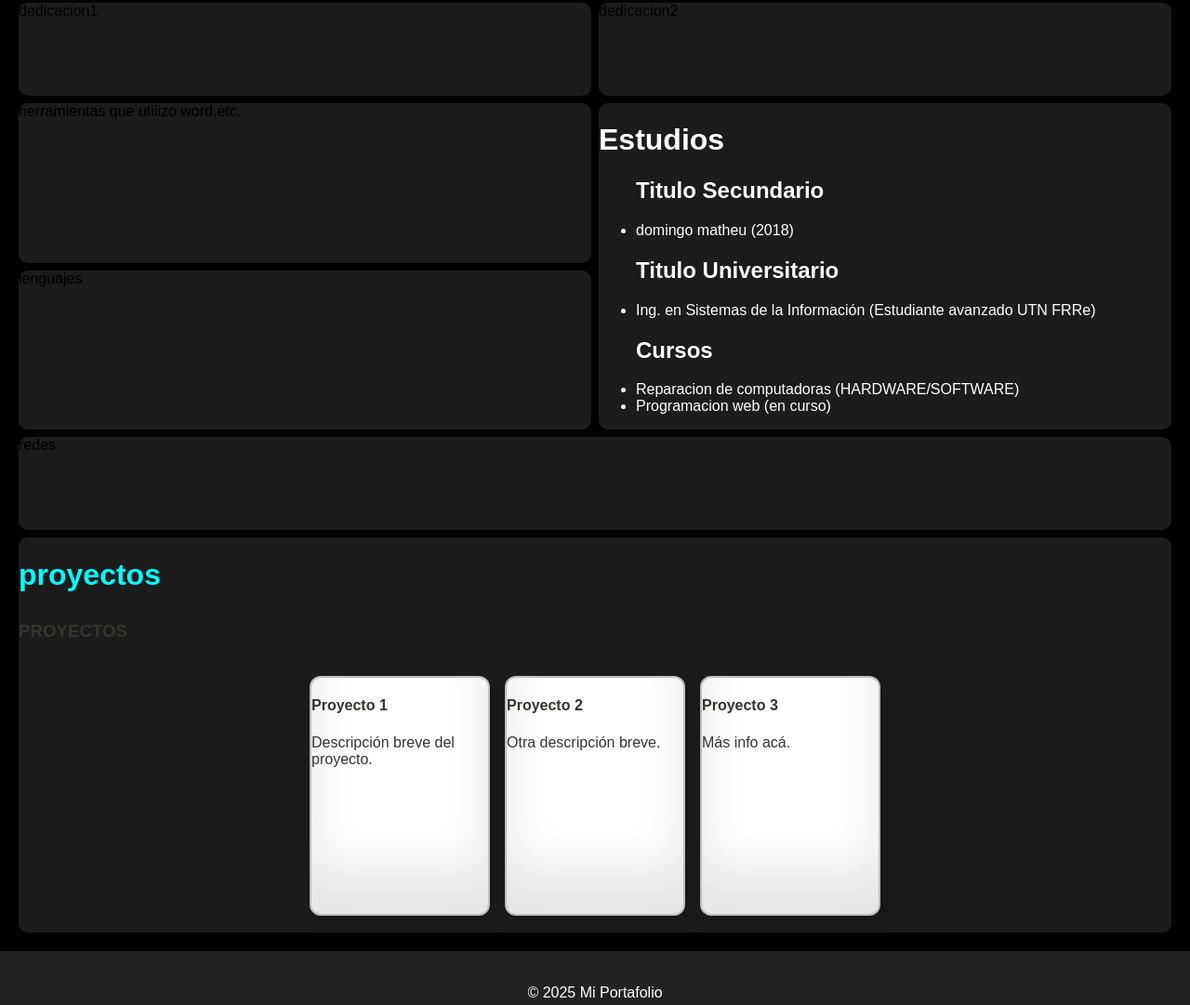
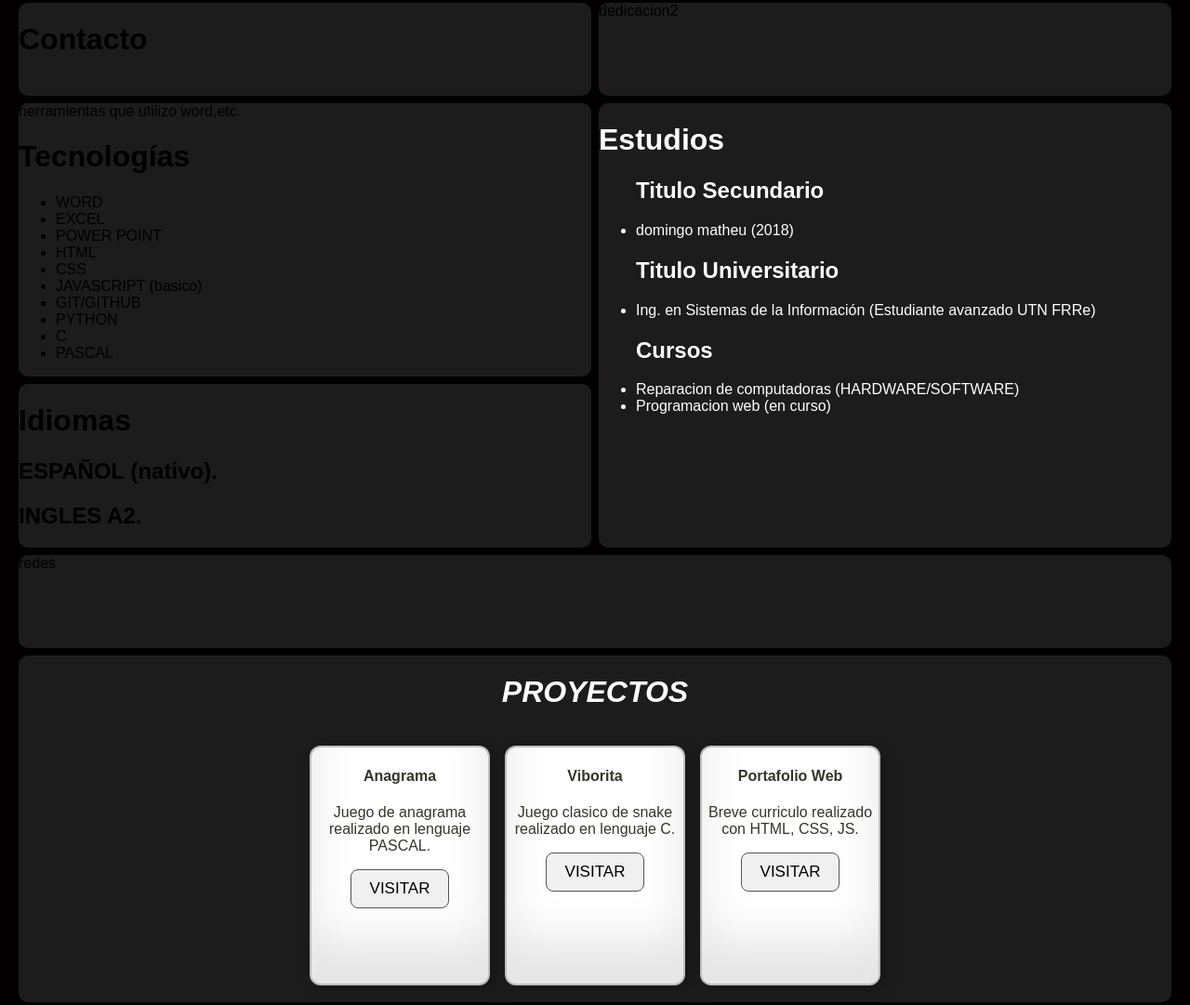
Before and after one commit to p4j3r0x/informatorio2025, a plain HTML site: page nuevoindex.html in a window 1280 px wide. Shown: the part 333-1414 px from the top of the page at 93% size. Drawn offline with Linux system fonts and the light colour scheme.

Commit message:
desvelado pero funciona

```diff
--- a/nuevoindex.html
+++ b/nuevoindex.html
@@ -8,9 +8,9 @@
 </head>
 <body>
 
-    <!-- Bienvenida con loader
+
     <section id="bienvenida">
-        <h1>¡BIENVENIDO A MI PORTAFOLIO!</h1>
+        <h1 style="text-shadow: 3px 4px 0px #7c7c7c;">¡BIENVENIDO A MI PORTAFOLIO!</h1>
         <div class="loader">
             <div class="bar1"></div>
             <div class="bar2"></div>
@@ -25,7 +25,7 @@
             <div class="bar11"></div>
             <div class="bar12"></div>
         </div>
-    </section>-->
+    </section>
 
     <!-- Navbar -->
     <header>
@@ -64,7 +64,10 @@
                     </article>
                 </div>
                  <div class="bordes div4" > <!--freelancer-->
-                    dedicacion1
+                    <div id="contenedor-contacto">
+                        <h1>Contacto</h1>
+                    </div>
+
                  </div>
                  <div class="bordes div5"  >
                     dedicacion2
@@ -83,32 +86,62 @@
                  </div>
                  <div class="bordes div7"  >
                     herramientas que utilizo word,etc.
+                    <h1>Tecnologías</h1>
+                    <ul>
+                        <li>WORD</li>
+                        <li>EXCEL</li>
+                        <li>POWER POINT</li>
+                        <li>HTML</li>
+                        <li>CSS</li>
+                        <li>JAVASCRIPT (basico)</li>
+                        <li>GIT/GITHUB</li>
+                        <li>PYTHON </li>
+                        <li>C</li>
+                        <li>PASCAL</li>
+                    </ul>
                  </div>
                  <div class="bordes div8"  >
-                    lenguajes
+                    <h1>Idiomas</h1>
+                    <div id="contenedor-idiomas">
+                        <h2>ESPAÑOL (nativo).</h2>
+                        <h2>INGLES A2. </h1>
+                    </div>
                  </div>
                  <div class="bordes div9"  >
                     redes
                  </div>
                  <div class="bordes div10"  id="proyectos"> <!--proyectos-->
-                    <h1 style="color: aqua;">proyectos</h1>
+                    <h1 style="color: rgb(255, 255, 255); text-align: center; font-style: italic;">PROYECTOS</h1>
                     <div class="texto-grande nivel3 cajitas" id="proyectos" >
-                    <h3 style="padding-top: 10px;">PROYECTOS</h3>
-                    <!-- div padre-->
-                    <div id="cartas">
+                    <!-- contenedor raiz de Proyectos/Cartas-->
+                    <div id="cartas" style="text-align: center;">
                         <div class="tarjeta">
-                        <h4>Proyecto 1</h4>
-                        <p>Descripción breve del proyecto.</p>
+
+                            <h4>Anagrama</h4>
+                        <p>Juego de anagrama realizado en lenguaje PASCAL.</p>
+                        <a href="https://github.com/p4j3r0x/ANAGRAMA-PASCAL.git" target="_blank" rel="noopener noreferrer">
+                            <button class="btn">Visitar</button>
+                        </a>
+
                     </div>
 
                     <div class="tarjeta">
-                        <h4>Proyecto 2</h4>
-                        <p>Otra descripción breve.</p>
+
+                        <h4>Viborita</h4>
+                        <p>Juego clasico de snake realizado en lenguaje C.</p>
+                        <a href="https://github.com/p4j3r0x/JUEGO-VIBORA-.-C.git" target="_blank" rel="noopener noreferrer">
+                            <button class="btn">Visitar</button>
+                        </a>
+
                     </div>
 
                     <div class="tarjeta">
-                        <h4>Proyecto 3</h4>
-                        <p>Más info acá.</p>
+
+                        <h4>Portafolio Web</h4>
+                        <p>Breve curriculo realizado con HTML, CSS, JS.</p>
+                        <a href="https://github.com/p4j3r0x/informatorio2025.git" target="_blank" rel="noopener noreferrer">
+                            <button class="btn">Visitar</button>
+                        </a>
                     </div>
 
                 </div>
--- a/nuevostyles.css
+++ b/nuevostyles.css
@@ -216,3 +216,25 @@ footer {
     transition: border-radius 0.5s cubic-bezier(0.175, 0.885, 0.32, 1.275);
     box-shadow: inset 0 -3em 3em rgba(0,0,0,0.1), 0 0  0 2px rgb(190, 190, 190),0.3em 0.3em 1em rgba(0,0,0,0.3);
 }
+
+/* BOTON */
+/* From Uiverse.io by zjssun */
+.btn {
+  padding: 10px 20px;
+  text-transform: uppercase;
+  border-radius: 8px;
+  font-size: 17px;
+  font-weight: 500;
+  color: #000;             /* TEXTO NEGRO, visible sobre fondo blanco */
+  background: #f0f0f0;     /* GRIS CLARO por defecto */
+  cursor: pointer;
+  border: 1px solid #555;  /* BORDE MÁS OSCURO */
+  transition: 0.3s ease;
+}
+
+.btn:hover,
+.btn:focus {
+  color: #fff;
+  background: #008cff;     /* AZUL en hover */
+  border: 1px solid #008cff;
+}
```
